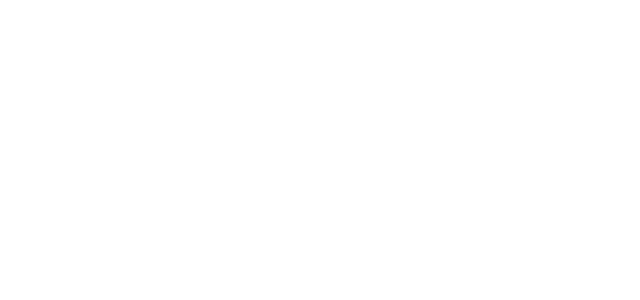
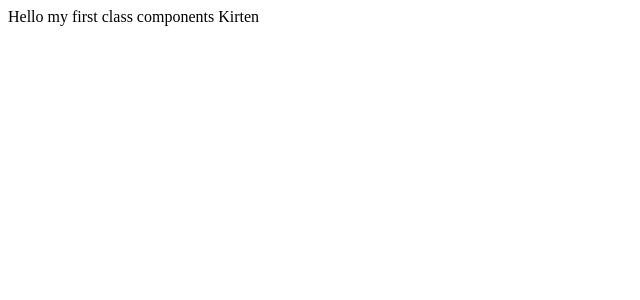
Before and after one commit to krishsunny9876-sudo/Class-Based-React, a React (Create React App) app: page / in a window 1280 px wide. Shown: the top 300 px of the page, without its empty margins (0-640 px from the left). Built offline with nearby package versions, Linux system fonts and the light colour scheme.

Commit message:
app.js #2

```diff
--- a/src/App.js
+++ b/src/App.js
@@ -2,10 +2,11 @@
 import React, { Component } from 'react'
 
 export default class App extends Component {
+  c = "Kirten";
   render() {
     return (
       <div>
-
+        Hello my first class components {this.c}
       </div>
     )
   }
--- a/src/index.css
+++ /dev/null
@@ -1,13 +0,0 @@
-body {
-  margin: 0;
-  font-family: -apple-system, BlinkMacSystemFont, 'Segoe UI', 'Roboto', 'Oxygen',
-    'Ubuntu', 'Cantarell', 'Fira Sans', 'Droid Sans', 'Helvetica Neue',
-    sans-serif;
-  -webkit-font-smoothing: antialiased;
-  -moz-osx-font-smoothing: grayscale;
-}
-
-code {
-  font-family: source-code-pro, Menlo, Monaco, Consolas, 'Courier New',
-    monospace;
-}
--- a/src/index.js
+++ b/src/index.js
@@ -1,6 +1,5 @@
 import React from 'react';
 import ReactDOM from 'react-dom/client';
-import './index.css';
 import App from './App';
 import reportWebVitals from './reportWebVitals';
 
```
